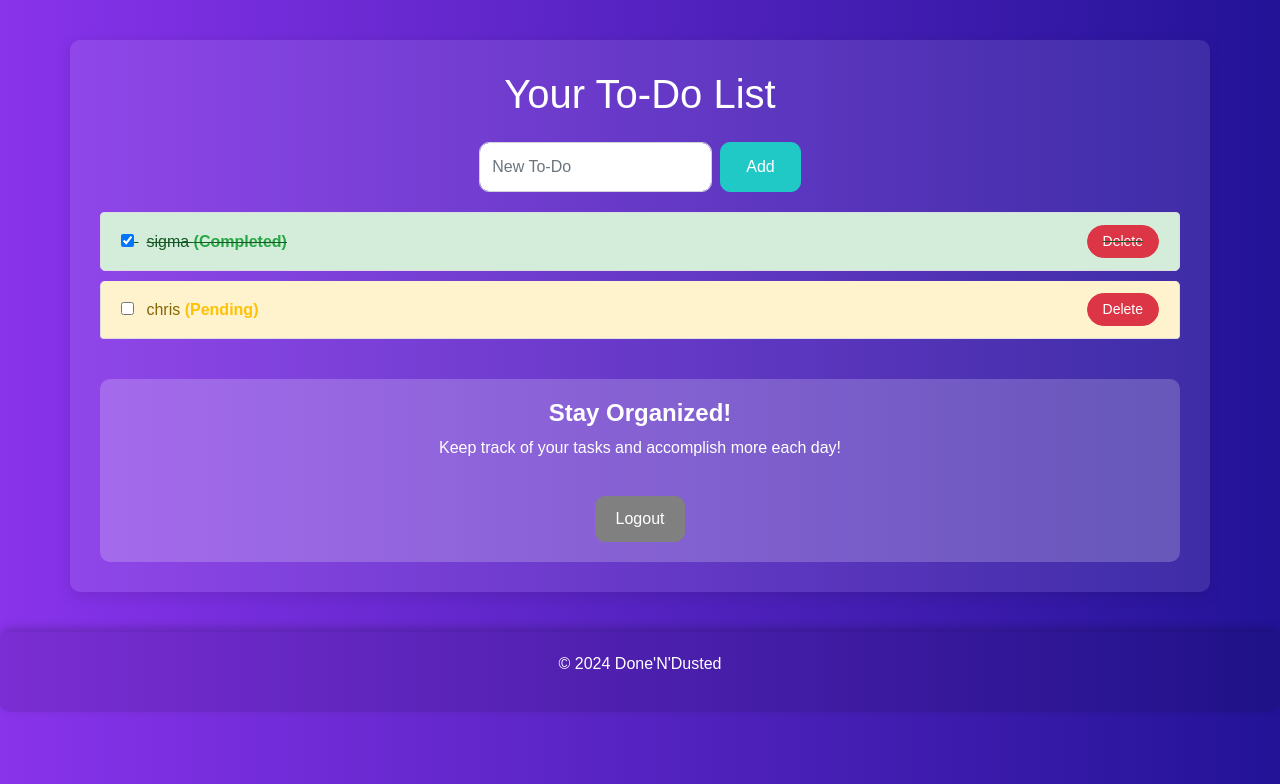
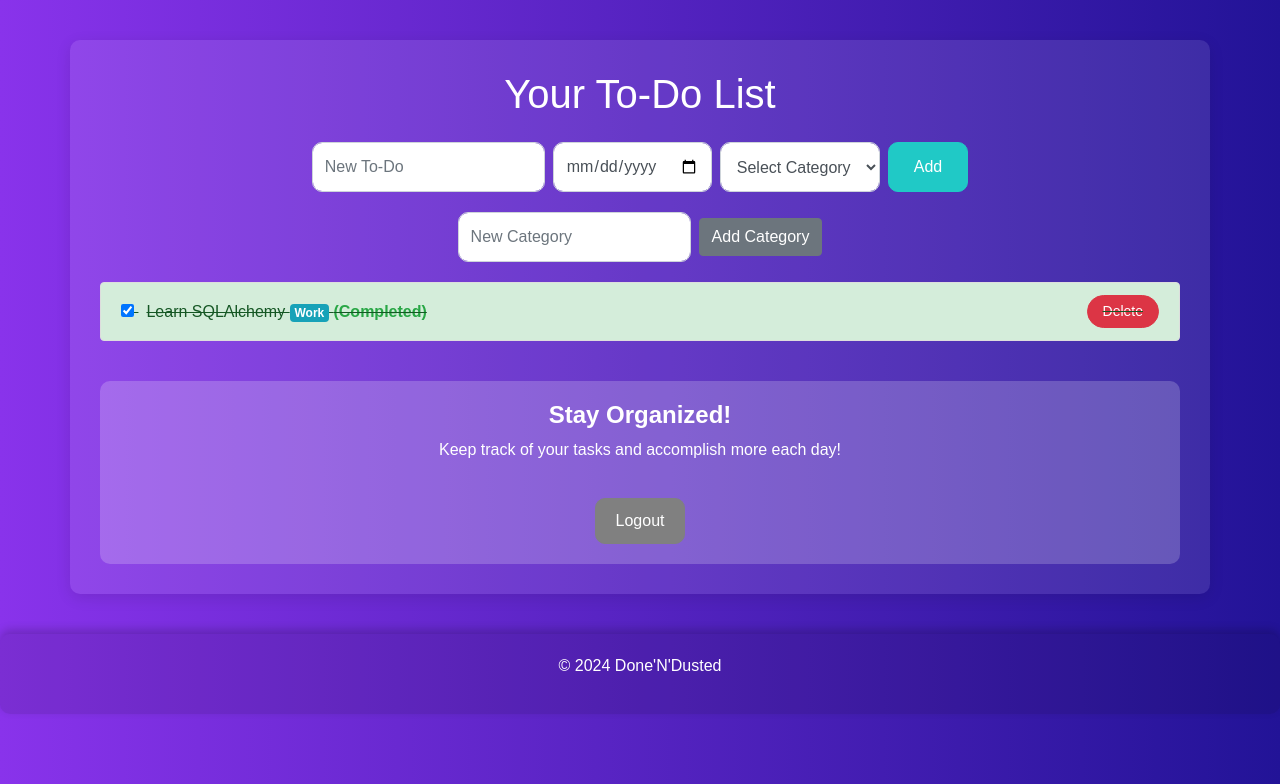
Before and after one commit to theycallmecooper/application, a Flask app: page /dashboard in a window 1280 px wide. Shown: the top 784 px of the page. Run offline with Flask 3, Linux system fonts and the light colour scheme; a user stored in the database is signed in; data comes from the database, SQL or seed files in the repository; some libraries are stand-ins or nearby versions.

Commit message:
categories and date functions added

```diff
--- a/app.py
+++ b/app.py
@@ -1,8 +1,8 @@
 from flask import Flask, render_template, request, flash, session, redirect, url_for, jsonify
 from sqlalchemy.orm import sessionmaker
-from sqlalchemy import create_engine
+from sqlalchemy import create_engine, Date
 from datetime import datetime
-from setup_db import User, Task  # Ensure User and Task models are defined in setup_db
+from setup_db import User, Task, Category  # Ensure User and Task models are defined in setup_db
 
 app = Flask(__name__)
 app.secret_key = '#sigmarizz23#'
@@ -66,7 +66,8 @@
         return redirect(url_for('login', next=request.url))  # Pass original URL in `next`
 
     tasks = db_session.query(Task).filter_by(user_id=session['user_id']).all()
-    return render_template('dashboard.html', tasks=tasks)
+    categories = db_session.query(Category).all()
+    return render_template('dashboard.html', tasks=tasks, categories=categories)
 
 @app.route('/add_todo', methods=["POST"])
 def add_todo():
@@ -82,11 +83,32 @@
 
     user_id = session["user_id"]
     due_date = datetime.strptime(due_date_str, '%Y-%m-%d') if due_date_str else None
-    new_task = Task(description=task_description.strip(), user_id=user_id, completed=False, due_date=due_date)
+    category_id = request.form.get("category")
+    category = db_session.query(Category).get(category_id) if category_id else None
+    new_task = Task(description=task_description.strip(), user_id=user_id, completed=False, due_date=due_date, category=category)
     db_session.add(new_task)
     db_session.commit()
 
     flash("To-Do added successfully!", "success")
+    return redirect(url_for('dashboard'))
+
+@app.route('/add_category', methods=["POST"])
+def add_category():
+    if "user_id" not in session:
+        flash("Please log in to add a category.", "warning")
+        return redirect(url_for('login'))
+    category_name = request.form.get('category_name').strip()
+    if category_name:
+        existing_category = db_session.query(Category).filter_by(name=category_name).first()
+        if not existing_category:
+            new_category = Category(name=category_name)
+            db_session.add(new_category)
+            db_session.commit()
+            flash("Category added successfully!", "success")
+        else:
+            flash("Category already exists.", "warning")
+    else:
+        flash("Category name cannot be empty.", "warning")
     return redirect(url_for('dashboard'))
 
 @app.route('/delete_todo', methods=["POST"])
@@ -138,6 +160,12 @@
     else:
         return jsonify({'status': 'error', 'message': 'To-Do not found or access denied'}), 400
 
+@app.route('/logout')
+def logout():
+    session.clear()
+    flash('You have been logged out.', 'info')
+    return redirect(url_for('login'))
+
 # Add favicon route
 @app.route('/favicon.ico')
 def favicon():
--- a/templates/dashboard.html
+++ b/templates/dashboard.html
@@ -156,8 +156,22 @@
         <!-- Form to Add a New To-Do -->
         <form action="{{ url_for('add_todo') }}" method="POST" class="form-inline justify-content-center">
             <input type="text" name="task" placeholder="New To-Do" required class="form-control mr-2" />
+            <input type="date" name="due_date" class="form-control mr-2" />
+            <select name="category" class="form-control mr-2">
+                <option value="">Select Category</option>
+                {% for category in categories %}
+                    <option value="{{ category.id }}">{{ category.name }}</option>
+                {% endfor %}
+            </select>
             <button type="submit" class="btn btn-primary">Add</button>
         </form>
+
+        <!-- Form to Add a New Category -->
+        <form action="{{ url_for('add_category') }}" method="POST" class="form-inline justify-content-center mt-3">
+            <input type="text" name="category_name" placeholder="New Category" required class="form-control mr-2" />
+            <button type="submit" class="btn btn-secondary">Add Category</button>
+        </form>
+
         <!-- Display To-Do List -->
         <ul class="list-group">
             {% for task in tasks %}
@@ -166,6 +180,12 @@
                     <input type="checkbox" class="task-checkbox" {% if task.completed %}checked{% endif %} data-task-id="{{ task.id }}">
                     <span class="ml-2">
                         {{ task.description }}
+                        {% if task.due_date %}
+                        <small class="text-muted">(Due: {{ task.due_date.strftime('%Y-%m-%d') }})</small>
+                        {% endif %}
+                        {% if task.category %}
+                            <span class="badge badge-info">{{ task.category.name }}</span>
+                        {% endif %}
                         {% if task.completed %}
                         <strong class="text-success">(Completed)</strong>
                         {% else %}
@@ -183,9 +203,7 @@
             <h2>Stay Organized!</h2>
             <p>Keep track of your tasks and accomplish more each day!</p>
             <!-- Logout Button -->
-            <form action="{{ url_for('login') }}" method="POST">
-                <button type="submit" class="btn btn-logout">Logout</button>
-            </form>
+            <a href="{{ url_for('logout') }}" class="btn btn-logout">Logout</a>
         </div>
     </div>
 
```
Also changed, not shown: insert_data.py (+15 -10 lines), migrate.py (added, +34 -0 lines), setup_db.py (+11 -1 lines), todo.db.
